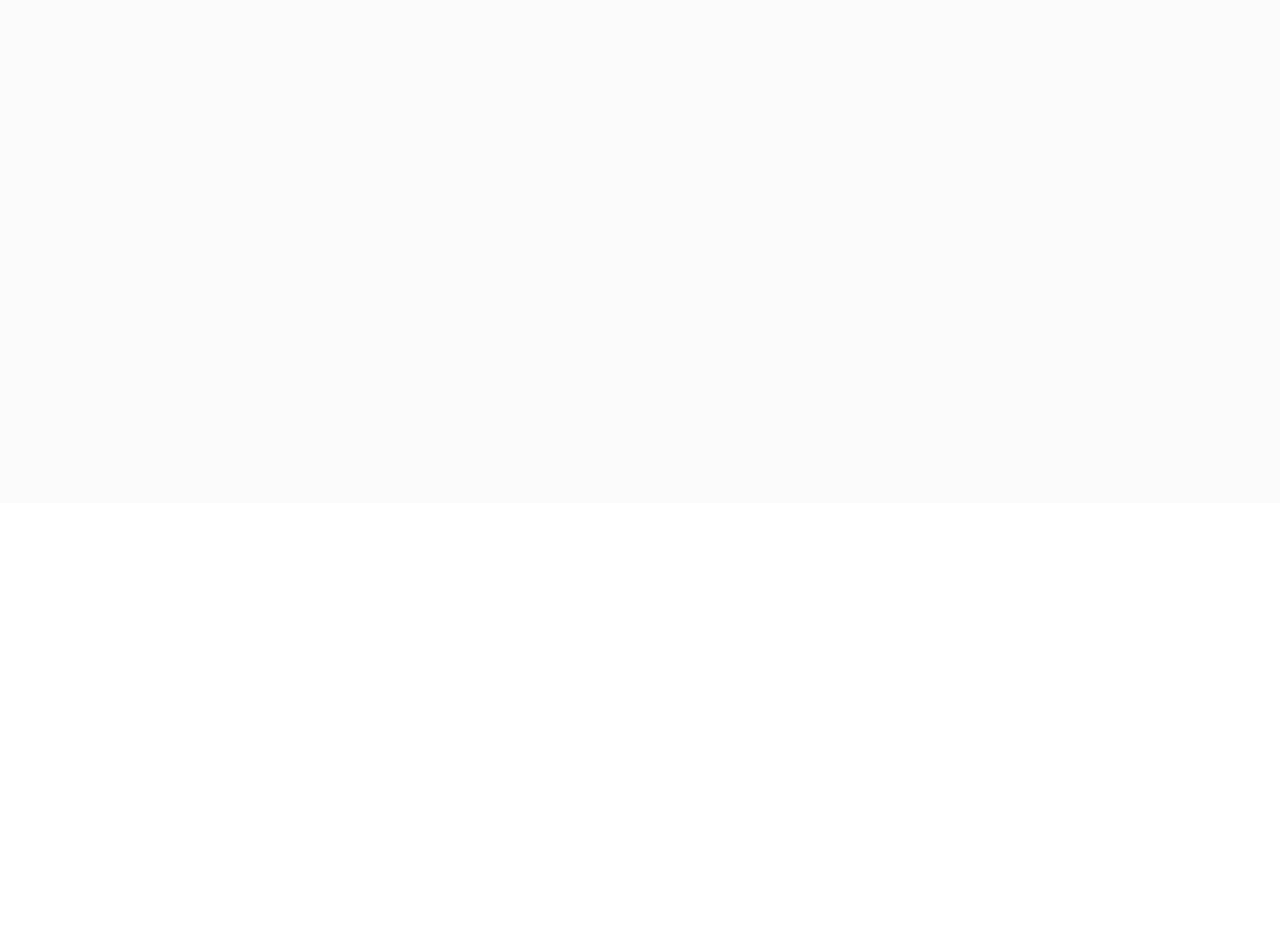
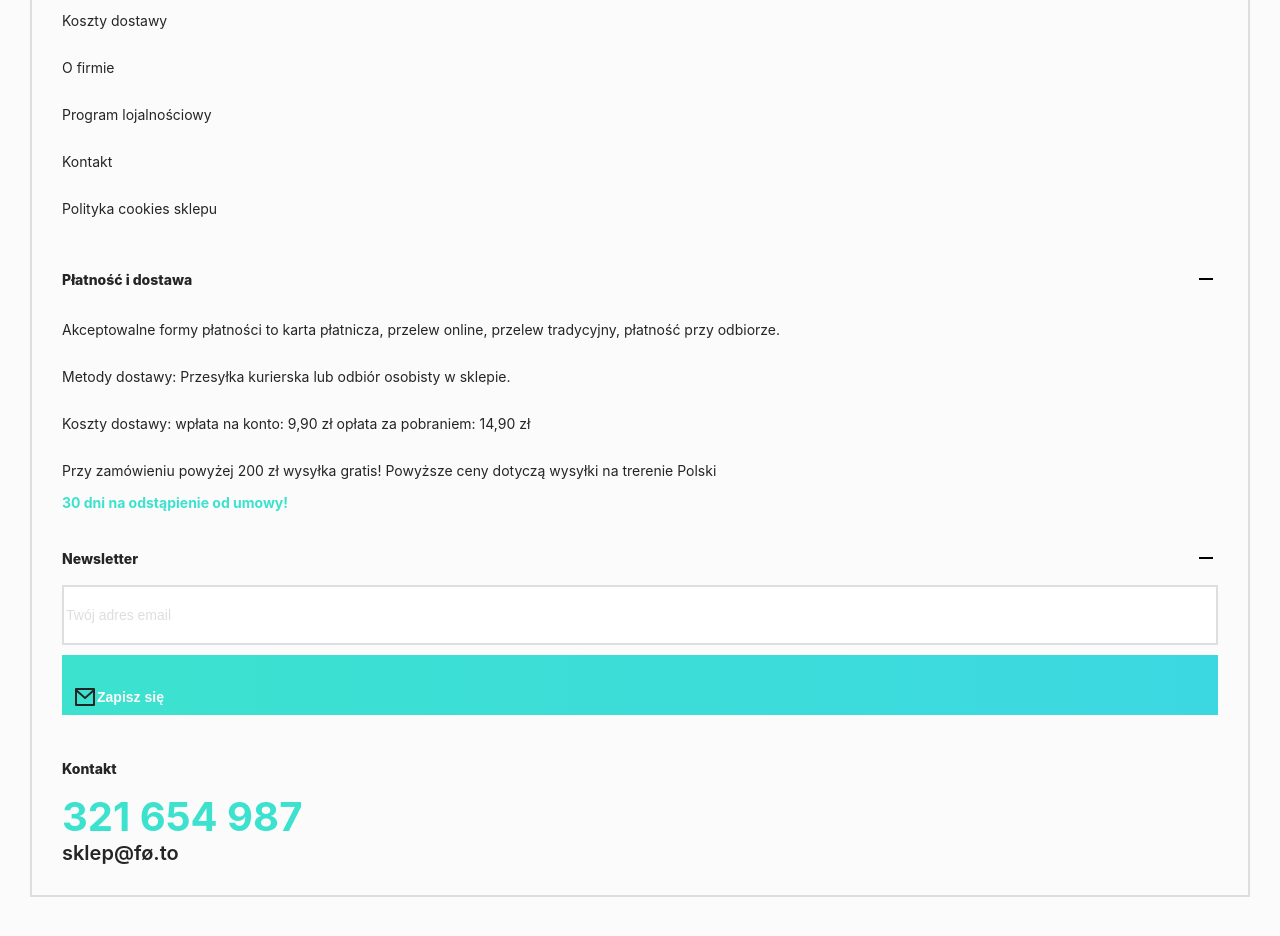
Before and after one commit to patkub2/foto, a React (Create React App) app: page / in a window 1280 px wide. Shown: the part 1040-1976 px from the top of the page. Before the commit the page ends 1543 px from the top, so only its background shows below. Built offline with nearby package versions, Linux system fonts and the light colour scheme; no server answers; a web font is replaced by a local one.

Commit message:
information component not devided

```diff
--- a/src/App.tsx
+++ b/src/App.tsx
@@ -6,6 +6,7 @@ import Navigation from "./components/organisms/Navigation";
 import styled from "styled-components";
 import LastSeen from "./components/organisms/LastSeen";
 import Products from "./components/organisms/Products";
+import Information from "./components/organisms/Information";
 
 const Space = styled.div`
   height: 100vh;
@@ -22,7 +23,7 @@ function App() {
           <Main />
           <LastSeen />
           <Products />
-
+          <Information />
           <Space />
         </>
       </Layout>
--- /dev/null
+++ b/src/components/organisms/Information.tsx
@@ -0,0 +1,161 @@
+import styled from "styled-components";
+import subtractline from "../../images/icons/subtractline.svg";
+import mail from "../../images/icons/mail.svg";
+import ProductThemplate from "../atoms/ProductThemplate";
+import MenuProducts from "./../molecules/MenuProducts";
+import ProductsContainer from "./../molecules/ProductsContainer";
+
+type ColorText = {
+  isBig?: boolean;
+};
+const Container = styled.div`
+  //border: 1px solid blue; /* BORDER TEST*/
+  margin: 20px 30px;
+  padding: 30px;
+  display: flex;
+  justify-content: center;
+  align-items: center;
+  flex-wrap: wrap;
+  border: 2px solid ${({ theme }) => theme.colors.verylight};
+`;
+
+const InfoLinkTitle = styled.div`
+  //border: 1px solid blue; /* BORDER TEST*/
+  font-size: 14px;
+  font-weight: 800;
+  padding: 15px 0px;
+  display: flex;
+  width: 100%;
+  justify-content: space-between;
+  align-items: center;
+  background-color: ${({ theme }) => theme.colors.white};
+  color: ${({ theme }) => theme.colors.dark};
+  margin-top: 20px;
+`;
+
+const InfoLink = styled.div`
+  font-size: 14px;
+  font-weight: 400;
+  padding: 15px 0px;
+  display: flex;
+  width: 100%;
+  justify-content: flex-start;
+  align-items: center;
+  background-color: ${({ theme }) => theme.colors.white};
+  color: ${({ theme }) => theme.colors.dark};
+`;
+const ColorText = styled.div<ColorText>`
+  font-size: ${({ isBig }) => (isBig ? "40px" : "14px")};
+  font-weight: 700;
+  //padding: 15px 0px;
+  display: flex;
+  width: 100%;
+  justify-content: flex-start;
+  align-items: center;
+  color: rgb(60, 226, 206);
+  color: linear-gradient(
+    90deg,
+    rgba(60, 226, 206, 1) 0%,
+    rgba(60, 216, 226, 1) 100%
+  );
+`;
+const Input = styled.input`
+  font-size: 14px;
+  font-weight: 500;
+  width: 100%;
+  height: 60px;
+  color: ${({ theme }) => theme.colors.dark};
+  border: 2px solid ${({ theme }) => theme.colors.verylight};
+  ::placeholder {
+    color: ${({ theme }) => theme.colors.verylight};
+  }
+`;
+const Button = styled.button`
+  border: 0px solid blue;
+  font-size: 14px;
+  font-weight: 800;
+  width: 100%;
+  margin: 10px 0px;
+  height: 60px;
+  color: ${({ theme }) => theme.colors.white};
+  background: rgb(60, 226, 206);
+  background: linear-gradient(
+    90deg,
+    rgba(60, 226, 206, 1) 0%,
+    rgba(60, 216, 226, 1) 100%
+  );
+  display: flex;
+  justify-content: flex-start;
+  align-items: flex-end;
+  div {
+    margin: 5px;
+    display: flex;
+    justify-content: center;
+    align-items: center;
+  }
+  box-shadow: 0px 0px 87px -30px rgba(37, 37, 37, 1);
+`;
+const H3 = styled.div`
+  font-size: 20px;
+  font-weight: 600;
+  //padding: 15px 0px;
+  display: flex;
+  width: 100%;
+  justify-content: space-between;
+  align-items: center;
+  background-color: ${({ theme }) => theme.colors.white};
+  color: ${({ theme }) => theme.colors.dark};
+`;
+type Props = {};
+
+const Information = (props: Props) => {
+  return (
+    <Container>
+      <InfoLinkTitle>
+        Informacje <img src={subtractline}></img>
+      </InfoLinkTitle>
+      <InfoLink>Status zamówienia</InfoLink>
+      <InfoLink>Zwroty, wymiana, reklamacje</InfoLink>
+      <InfoLink>Regulamin sklepu</InfoLink>
+      <InfoLink>Formy płatności </InfoLink>
+      <InfoLink>Koszty dostawy</InfoLink>
+      <InfoLink>O firmie</InfoLink>
+      <InfoLink>Program lojalnościowy</InfoLink>
+      <InfoLink>Kontakt</InfoLink>
+      <InfoLink>Polityka cookies sklepu</InfoLink>
+      <InfoLinkTitle>
+        Płatność i dostawa <img src={subtractline}></img>
+      </InfoLinkTitle>
+
+      <InfoLink>
+        Akceptowalne formy płatności to karta płatnicza, przelew online, przelew
+        tradycyjny, płatność przy odbiorze.
+      </InfoLink>
+      <InfoLink>
+        Metody dostawy: Przesyłka kurierska lub odbiór osobisty w sklepie.
+      </InfoLink>
+      <InfoLink>
+        Koszty dostawy: wpłata na konto: 9,90 zł opłata za pobraniem: 14,90 zł
+      </InfoLink>
+      <InfoLink>
+        Przy zamówieniu powyżej 200 zł wysyłka gratis! Powyższe ceny dotyczą
+        wysyłki na trerenie Polski
+      </InfoLink>
+      <ColorText>30 dni na odstąpienie od umowy!</ColorText>
+      <InfoLinkTitle>
+        Newsletter <img src={subtractline}></img>
+      </InfoLinkTitle>
+      <Input type="text" placeholder="Twój adres email"></Input>
+      <Button>
+        <div>
+          <img src={mail}></img>Zapisz się
+        </div>
+      </Button>
+      <InfoLinkTitle>Kontakt</InfoLinkTitle>
+      <ColorText isBig>321 654 987</ColorText>
+      <H3>sklep@fø.to</H3>
+    </Container>
+  );
+};
+
+export default Information;
```
Also changed, not shown: src/images/icons/subtractline.svg (renamed from src/images/icons/subtract-line.svg).
